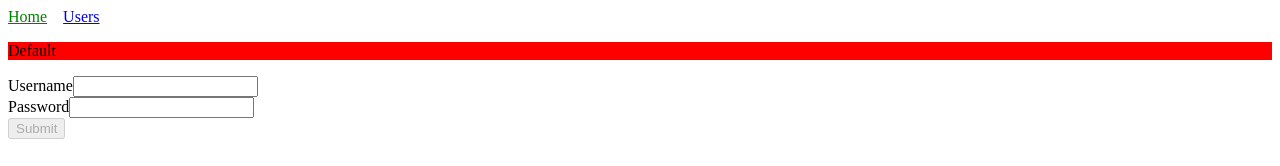
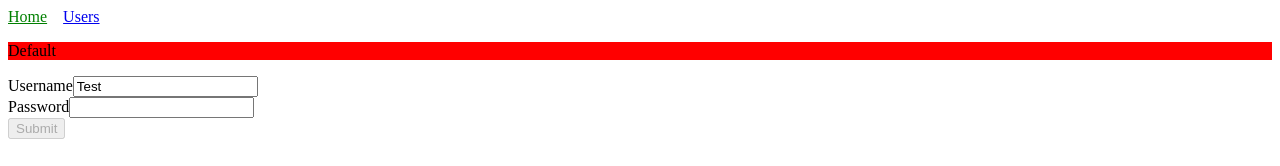
Before and after one commit to sean-xiao-zhao7/angular-directives-test, an Angular app: page /#/ in a window 1280 px wide. Shown: the top 166 px of the page. Built offline with nearby package versions, Linux system fonts and the light colour scheme.

Commit message:
Use defaultUsername

```diff
--- a/src/app/components/home/home.component.html
+++ b/src/app/components/home/home.component.html
@@ -8,7 +8,12 @@
   <form (ngSubmit)="onSubmit()" #form="ngForm">
     <div>
       <label for="username">Username</label>
-      <input name="username" id="username" ngModel required />
+      <input
+        name="username"
+        id="username"
+        [ngModel]="defaultUsername"
+        required
+      />
     </div>
     <div>
       <label for="password">Password</label>
--- a/src/app/components/home/home.component.ts
+++ b/src/app/components/home/home.component.ts
@@ -12,6 +12,7 @@ export class HomeComponent implements OnInit, OnDestroy {
   title = 'Home';
   myObsSub: any;
   @ViewChild('form') myForm!: NgForm;
+  defaultUsername: string = 'Test';
 
   ngOnInit(): void {
     const myObs = Observable.create((observer: any) => {
```
